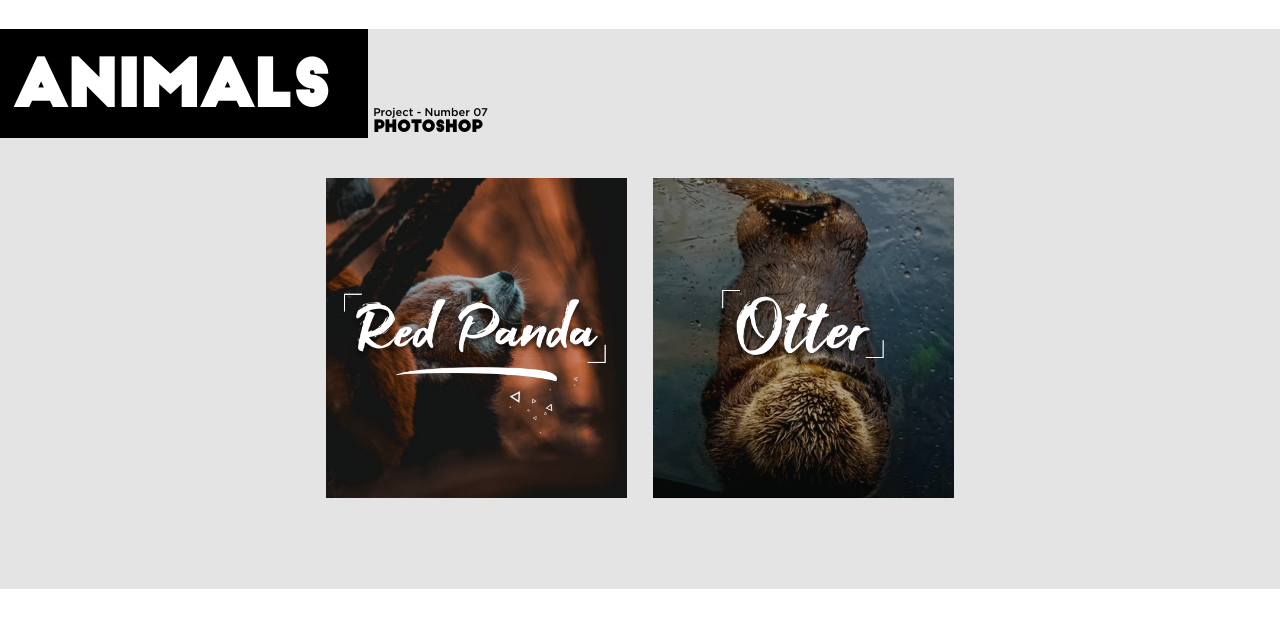
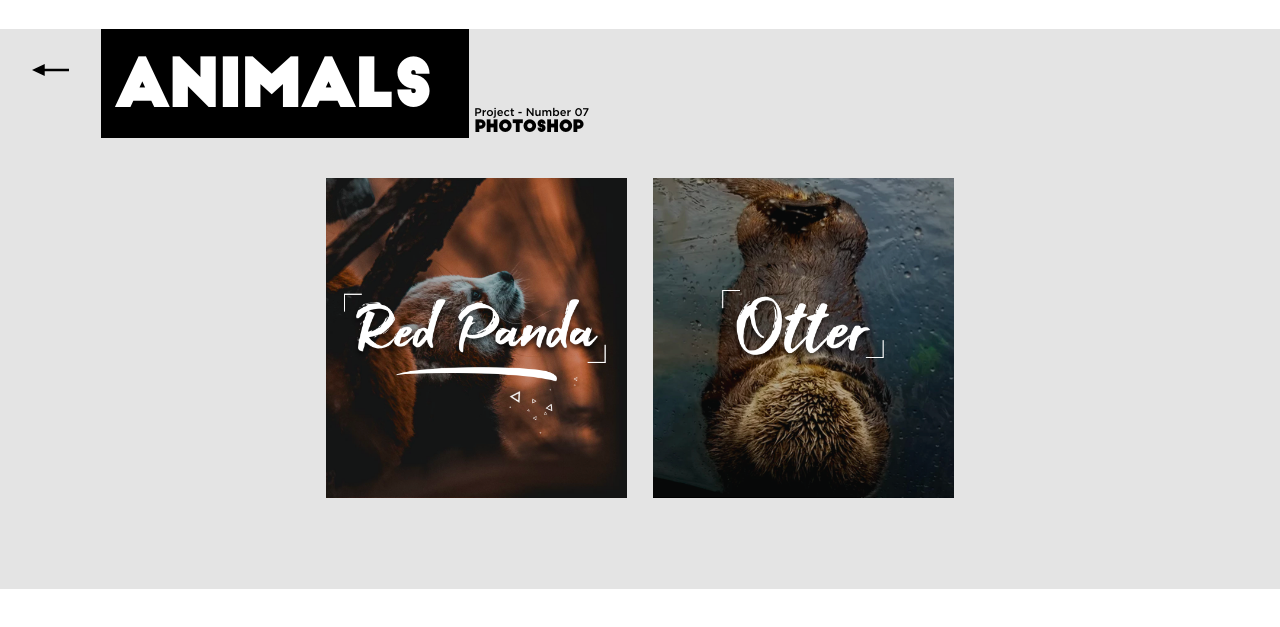
Before and after one commit to FiguerasMaxime/Black-Wild, a plain HTML site: page page/animals.html in a window 1280 px wide. Shown: the part 91-718 px from the top of the page. Drawn offline with Linux system fonts and the light colour scheme.

Commit message:
:fire arrow redirection

```diff
--- a/css/projects.css
+++ b/css/projects.css
@@ -99,6 +99,20 @@ header .logo {
 }
 
 /* GALLERY */
+
+.arrow {
+    display: flex;
+    justify-content: center;
+    align-items: center;
+    width: 50px;
+    margin: 2vh 2vw;
+    height: 50px;
+    cursor: pointer;
+}
+
+.arrowSVG {
+    width: 75%;
+}
 
 .btns {
     margin-top: 8vh;
--- a/page/animals.html
+++ b/page/animals.html
@@ -27,6 +27,11 @@
         <div class="container">
 
             <div class="container_info">
+                <a href="projects.html">
+                    <div class="arrow">
+                        <img class="arrowSVG" src="../assets/arrowReturn.svg" alt="arrowReturn">
+                    </div>
+                </a>
                 <h1 class="txt_John">ANIMALS</h1>
                 <div class="details">
                     <p class="txt_Gotham">Project - Number 07</p>
```
Also changed, not shown: page/axeDW.html (+5 -0 lines), page/cactus.html (+5 -0 lines), page/devlab.html (+5 -0 lines), page/freelance.html (+5 -0 lines), page/isometric.html (+5 -0 lines), page/liquid.html (+5 -0 lines), page/tiger.html (+5 -0 lines), page/webstellar.html (+7 -2 lines), assets/arrowReturn.svg (added), 2 other files.
